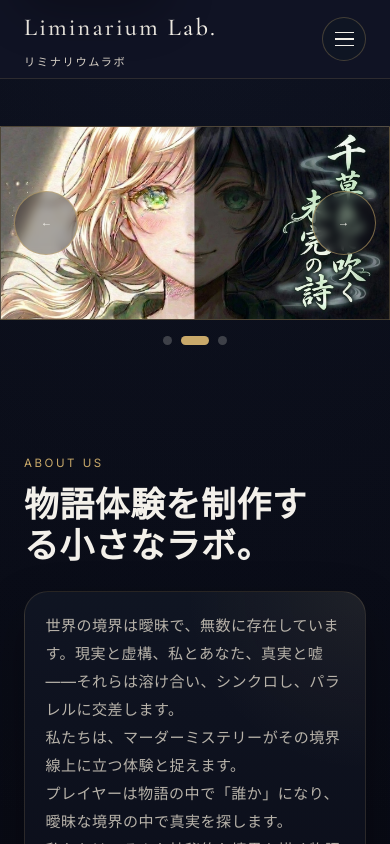
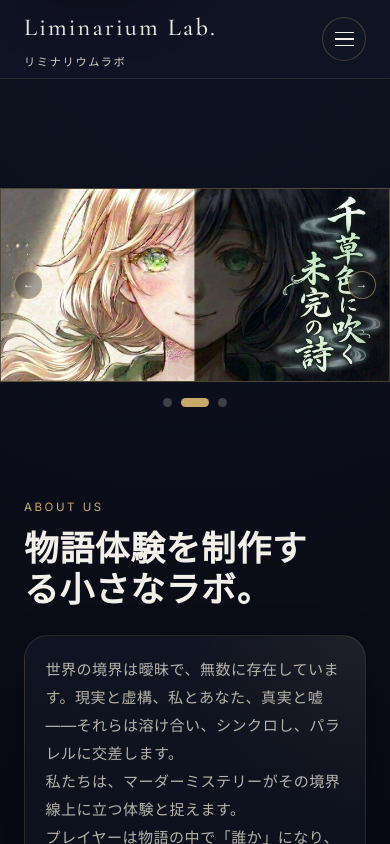
Before and after one commit to sunpotflower4460-cpu/Test-HP-SAKI, a React (Vite) app: page / in a window 390 px wide. Shown: the top 844 px of the page. Built offline with nearby package versions, Linux system fonts and the light colour scheme.

Commit message:
fix: prevent mobile carousel arrow size override

```diff
--- a/src/figma-precision.css
+++ b/src/figma-precision.css
@@ -115,10 +115,21 @@ article[style*='--member-accent'] > div:first-child {
     min-height: 78px !important;
   }
 
+  section[aria-label='メインビジュアル カルーセル'] {
+    padding-top: 96px !important;
+    padding-bottom: 38px !important;
+  }
+
   section[aria-label='メインビジュアル カルーセル'] div[aria-hidden] {
     flex-basis: 390px !important;
     width: 390px !important;
     height: 194px !important;
+  }
+
+  section[aria-label='メインビジュアル カルーセル'] button[aria-label='前のスライド'],
+  section[aria-label='メインビジュアル カルーセル'] button[aria-label='次のスライド'] {
+    width: 28px !important;
+    height: 28px !important;
   }
 
   [class*='previewGrid'] {
```
